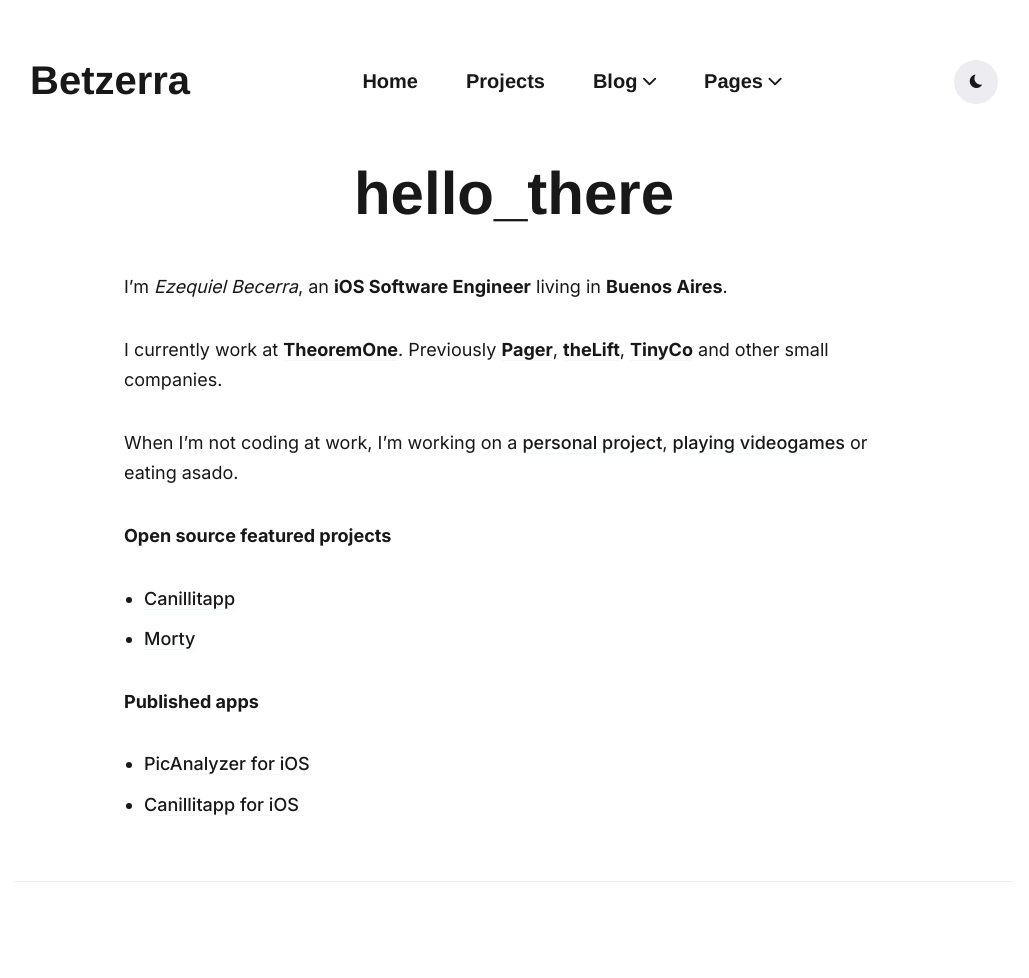
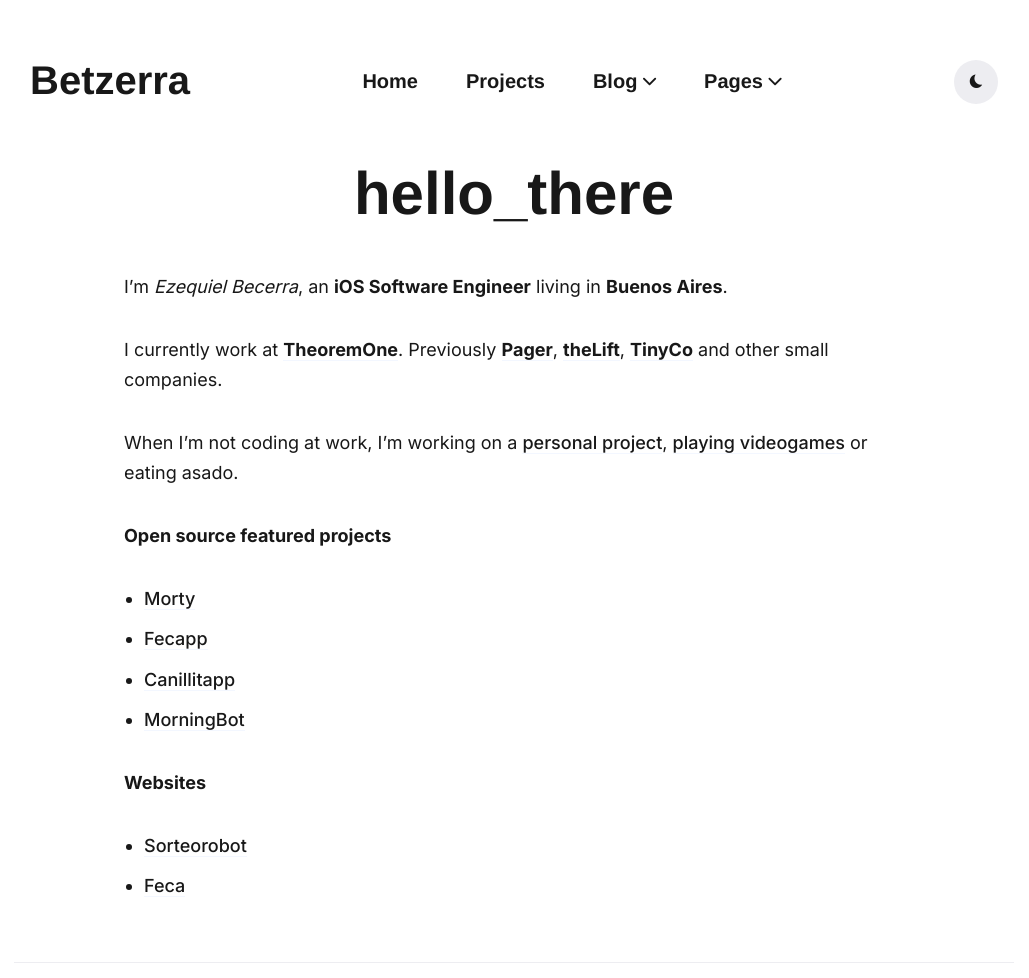
Before and after one commit to betzerra/betzerra.github.io, a Jekyll site: the page built from _pages/about.md, in a window 1280 px wide, cut to the strip 0-978 px from the top of the page. Shown: the whole strip, without its empty margins (126-1155 px from the left). Built offline with Jekyll 4.4.1, drawn with Linux system fonts in a browser that asks for light colours; nearby versions of some CDN libraries; some web fonts are replaced.

Commit message:
Updated page: About

```diff
--- a/_pages/about.md
+++ b/_pages/about.md
@@ -11,10 +11,11 @@
 When I'm not coding at work, I'm working on a [personal project](http://www.github.com/betzerra), [playing videogames](https://www.instagram.com/p/BE1UOmBSlM0/?taken-by=betzerra) or eating asado.
 
 __Open source featured projects__
+- [Morty](https://github.com/betzerra/morty)
+- [Fecapp](https://github.com/betzerra/Fecapp)
 - [Canillitapp](https://github.com/canillitapp/)
-- [Morty](https://github.com/betzerra/morty)
+- [MorningBot](https://github.com/betzerra/MorningBot)
 
-__Published apps__
-
-- [PicAnalyzer for iOS](http://www.picanalyzer.com)
-- [Canillitapp for iOS](https://itunes.apple.com/us/app/canillitapp/id1148447560?ls=1&mt=8)
+__Websites__
+- [Sorteorobot](https://sorteorobot.com)
+- [Feca](https://tomafeca.com)
```
